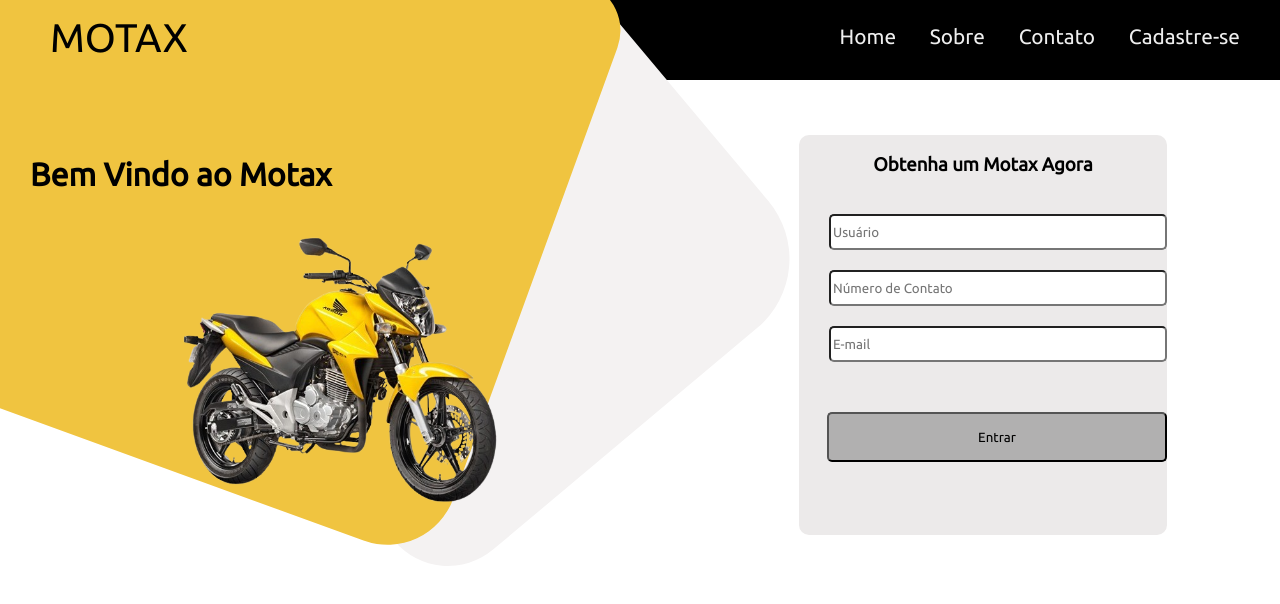
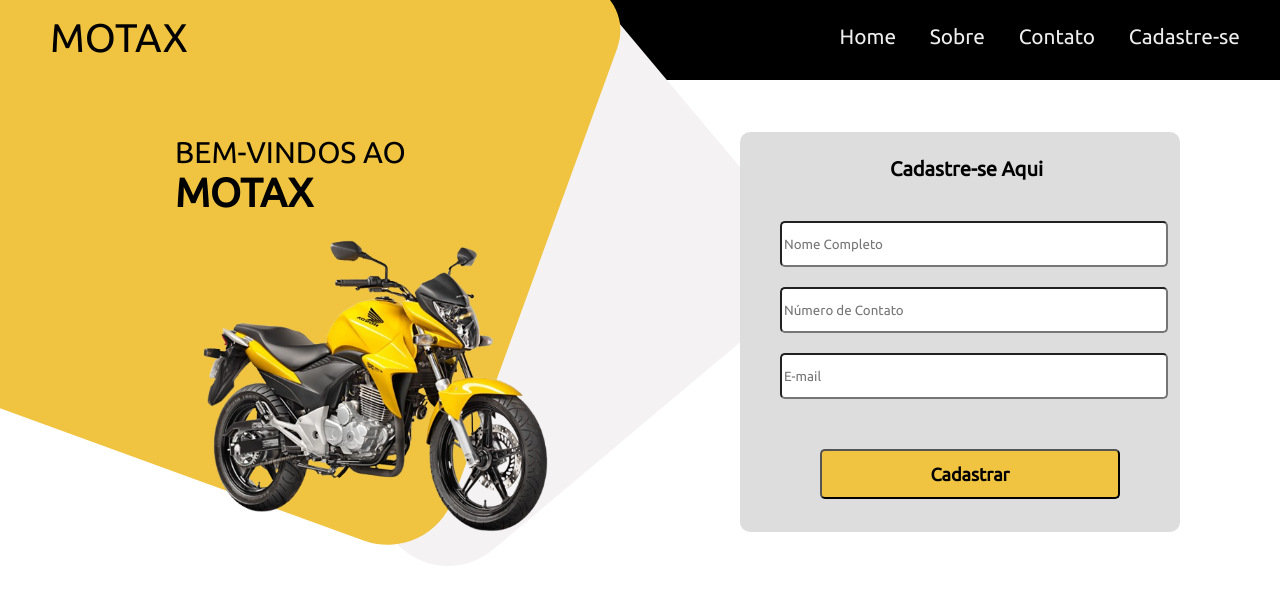
Before and after one commit to SafiraSoft1/Site-HTML-Motax, a website: page index.html in a window 1280 px wide. Drawn offline with Linux system fonts and the light colour scheme.

Commit message:
alterando

```diff
--- a/CSS/style.css
+++ b/CSS/style.css
@@ -82,53 +82,82 @@
 
 /* Formulário*/
 
-.conteiner1{
+.container1 {
+    padding: 50px 0px 0px 0px;
+    display: flex;
+    align-items:  center;
+    background-color: #ffffff;
+}
 
-    display: flex;
+.blocovindos {
+    padding: 0px 150px 0px 200px;
+    z-index: 4;
 
+}
+
+.moto {
+    height: 350px;
+    z-index: 6;
+
+}
+
+.intro {
+   font-size: 30px;
+   margin-left: -25px;
+   z-index: 7;
+}
+
+.tamanho {
+    font-size: 40px;
+
+}
+
+
+.blocoform {
+   background-color: #d8d8d8;
+   padding: 50px 120px 50px;
+   width: 150px;
+   border-radius: 10px;
+   flex-direction: column;
+   z-index: 5;
 }
 
 .blocoform{
 
     position: relative;
-    left: 300px;
-    top: 50px;
-    width: 400px;
-    background-color: rgb(236, 234, 234);
-    height: 400px;
+    left: 40px;
+    top: -20px;
+    width: 200px;
+    background-color: rgb(221, 221, 221);
+    height: 300px;
     border-radius: 10px;
     z-index: 5;
-
 }
 
 .blocoform input {
    justify-content: center;
-    height: 30px;
-    width: 330px;
+    height: 40px;
+    width: 380px;
     border-radius: 5px;
+    margin-left: -80px;
+    margin-top: 20px;
+    margin-right: 15px;
+}
+
+.cadastre-se{
     margin-left: 30px;
-    margin-top: 20px;}
-
-.titulo{
-    text-align: center;
-
+    margin-top: -25px;
+    font-size: 20px;
+    padding: 0px 0px 20px;
 }
-.bota{
-    background:rgb(177, 176, 176);
-    left: 28px;
+.cadastrar{
+    background:rgb(240, 196, 64);
+    left: -70px;
     top: 50px;
     position: relative;
-    width: 340px;
+    width: 300px;
     height: 50px;
     border-radius: 5px;
-
+    font-size: 18px;
+    margin: 0px 0px 0px 30px;
 }
-
-.blocointro{
-    z-index: 4;
-    margin-top: 50px;
-    margin-left: 30px;
-}
-.moto{
-    margin-left: 150px;
-}
--- a/index.html
+++ b/index.html
@@ -32,32 +32,22 @@
     <div class="efeito1"></div>
     <div class="efeito2"></div>
 
-    <div class="conteiner1">
-
-        <div class="blocointro">
-            <h1>Bem Vindo ao Motax</h1>
-            <div class="moto">
-                <img src="Moto-removebg-preview.png" alt="Moto">
-            </div>
-
-        </div>
-        <div class="blocoform">
-            <div class="titulo">
-                <h3>Obtenha um Motax Agora</h3>
-            </div>
-            <form method="formulario">
-              <input type="text" name="Nome" placeholder="Usuário">
-              <input type="text" name="Número" placeholder="Número de Contato">
-              <input type="text" name="email" placeholder="E-mail">
-              <button class="bota">Entrar</button>
-            </form>
+    <div class="container1">
+        <div class="blocovindos">
+         <div class="intro">BEM-VINDOS AO <br><B class="tamanho">MOTAX</B><br></div>
+         <img class="moto" src="honda_300_2013-removebg-preview.png" alt="">
         </div>
 
-    </div>
-  <div>
-    <p>
+        <div class="blocoform">
+         <div class="cadastre-se"><b>Cadastre-se Aqui</b></div>
+         <form class="fomulario" action="" method="post">
+             <input type="text" name="nome" placeholder="Nome Completo">
+             <input type="number" name="numero" placeholder="Número de Contato">
+             <input type="email" name="email" placeholder="E-mail">
+             <button class="cadastrar"><b>Cadastrar</b></button>
+         </form>
+        </div>
 
-    </p>
-  </div>
+     </div>
 </body>
 </html>
```
Also changed, not shown: Moto-removebg-preview.png (deleted), honda_300_2013-removebg-preview.png (added).
